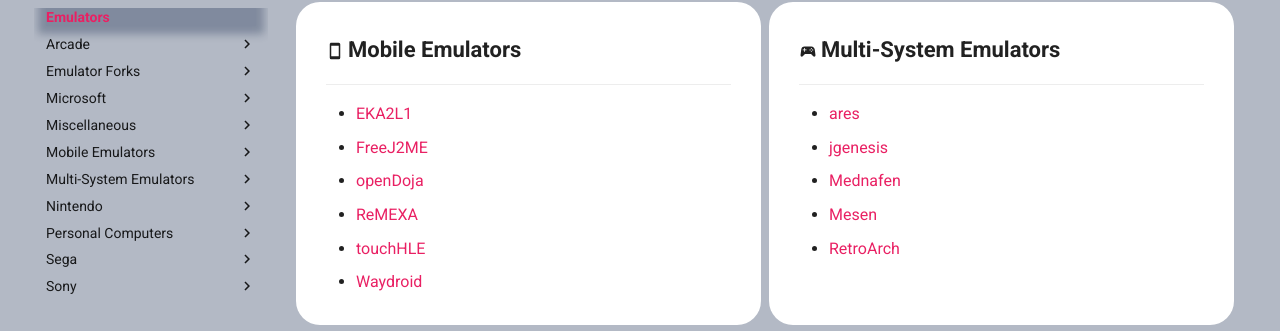
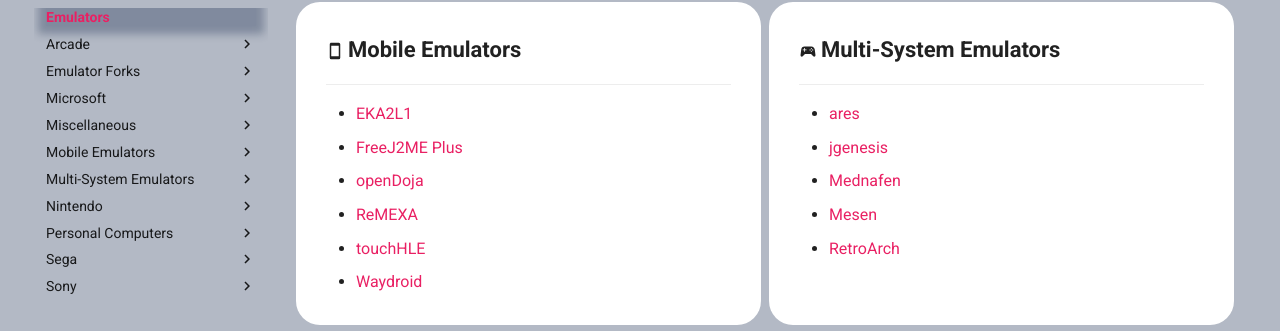
Before and after one commit to emulatoreggs/emulatoreggs, an MkDocs documentation site: the page built from docs/emulators/index.md, in a window 1280 px wide and 900 px high, scrolled down 815 px. Shown: the part 122-453 px from the top of the window. Built offline with MkDocs 1.6.1 and Material for MkDocs 9.7.7, drawn with Linux system fonts in a browser that asks for light colours; comment, search, counter and statistics services are not loaded.

Commit message:
docs: rename freej2me to freej2me plus on landing page

```diff
--- a/docs/emulators/index.md
+++ b/docs/emulators/index.md
@@ -47,7 +47,7 @@
   ***
 
   - [EKA2L1](./mobile/eka2l1.md)
-  - [FreeJ2ME](./mobile/freej2me.md)
+  - [FreeJ2ME Plus](./mobile/freej2me-plus.md)
   - [openDoja](./mobile/opendoja.md)
   - [ReMEXA](./mobile/remexa.md)
   - [touchHLE](./mobile/touchhle.md)
```
